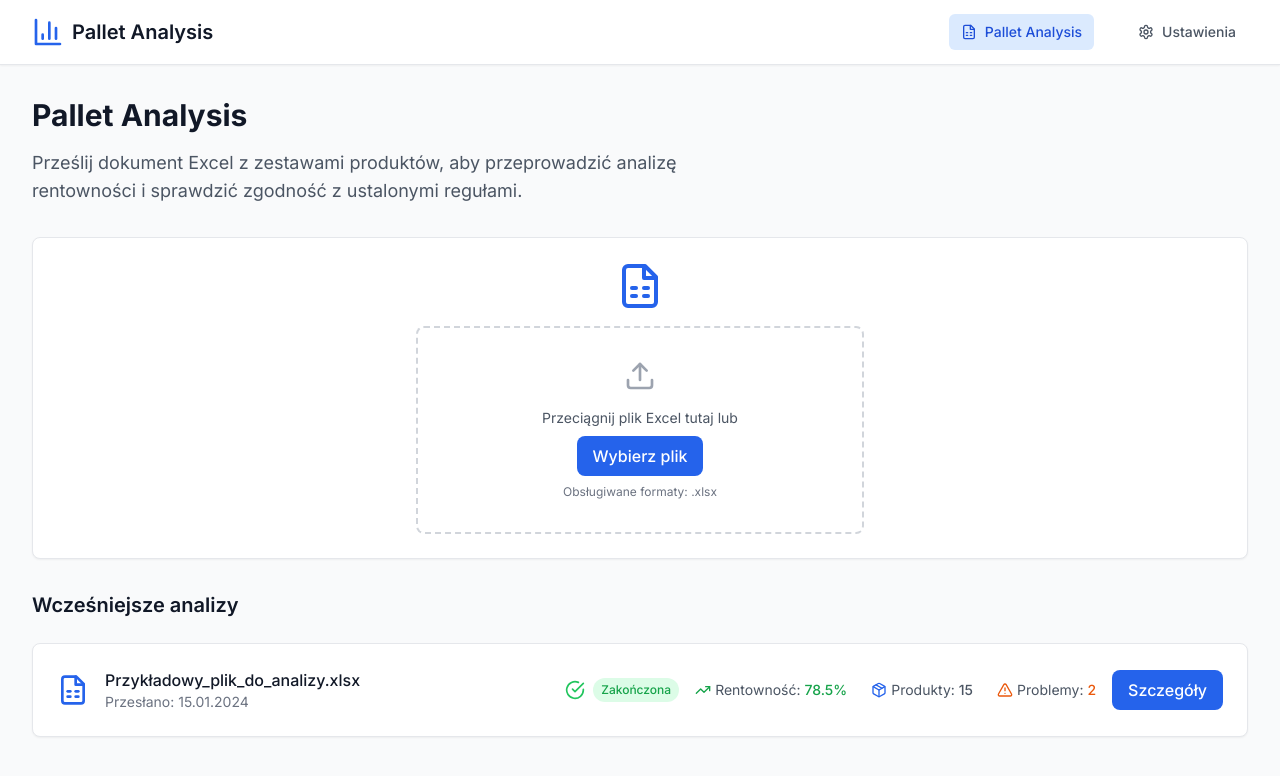
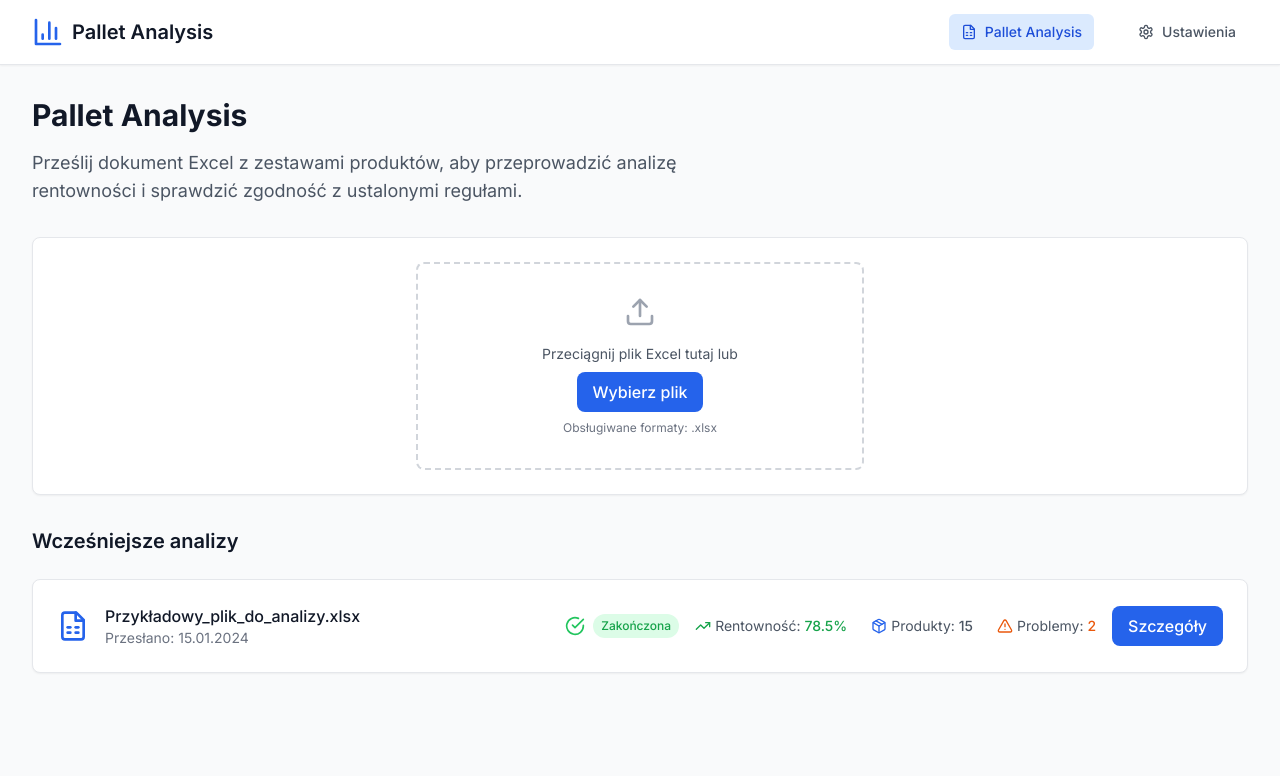
Before and after one commit to promosz/paleta, a React (Vite) app: page / in a window 1280 px wide. Shown: the top 776 px of the page. Built offline with nearby package versions, Linux system fonts and the light colour scheme.

Commit message:
Remove FileSpreadsheet icon from upload section

```diff
--- a/src/pages/HomePage.tsx
+++ b/src/pages/HomePage.tsx
@@ -1,6 +1,5 @@
 import React, { useState } from 'react'
 import * as XLSX from 'xlsx'
-import { FileSpreadsheet } from 'lucide-react'
 import FileUpload from '../components/FileUpload'
 import AnalysisList from '../components/AnalysisList'
 
@@ -318,7 +317,6 @@ const HomePage: React.FC = () => {
       {/* Upload Section */}
       <div className="card">
         <div className="text-center">
-          <FileSpreadsheet className="h-12 w-12 text-blue-600 mx-auto mb-4" />
           <FileUpload onFileUpload={handleFileUpload} />
         </div>
       </div>
```
